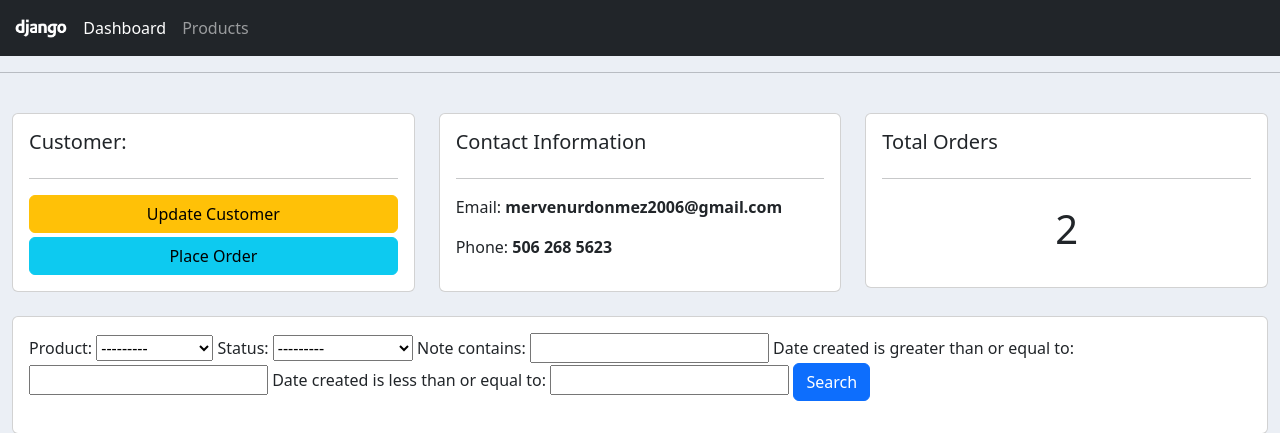
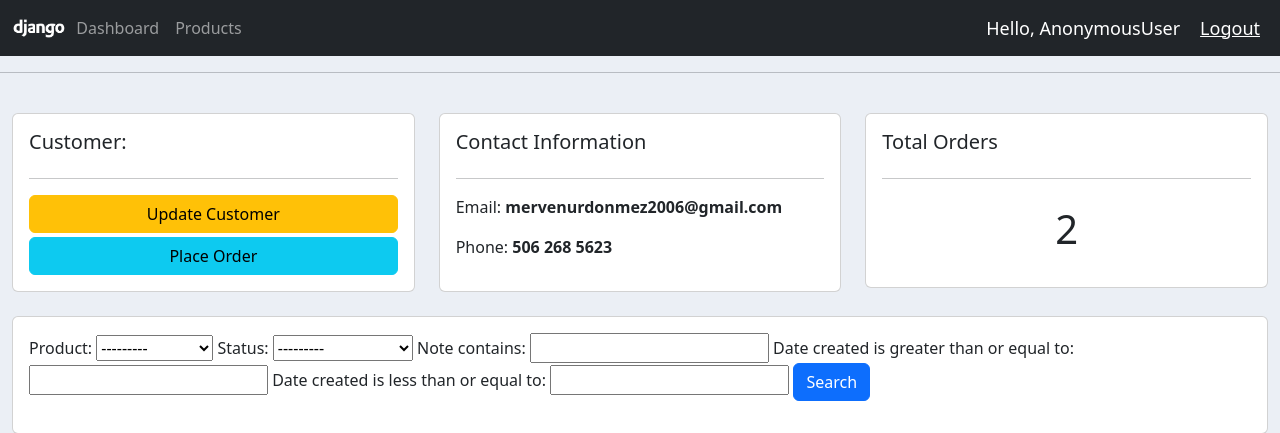
Before and after one commit to emreyoleri/Django-Framework-3.0-Crash-Course-Tutorials, a Django app: page /customer/1/ in a window 1280 px wide. Shown: the top 433 px of the page. Run offline with Django 4.2, Linux system fonts and the light colour scheme; data comes from the database, SQL or seed files in the repository; both versions use the stored data as it was after the commit.

Commit message:
Logging out

```diff
--- a/accounts/templates/accounts/navbar.html
+++ b/accounts/templates/accounts/navbar.html
@@ -1,17 +1,25 @@
 {% load static %}
-<nav class="navbar navbar-expand-lg bg-dark navbar-dark">
-  <div class="container-fluid">
+
+<style>
+  .hello-msg {
+    font-size: 18px;
+    color: #fff;
+    margin-right: 20px;
+  }
+</style>
+
+<nav class="navbar navbar-expand-lg navbar-dark bg-dark">
   <img
     src="{% static 'images/python.png' %}"
     alt="logo"
     height="35"
-      style="margin-right: 5px"
+    style="margin-left: 10px"
   />
   <button
     class="navbar-toggler"
     type="button"
-      data-bs-toggle="collapse"
-      data-bs-target="#navbarNav"
+    data-toggle="collapse"
+    data-target="#navbarNav"
     aria-controls="navbarNav"
     aria-expanded="false"
     aria-label="Toggle navigation"
@@ -20,15 +28,15 @@
   </button>
   <div class="collapse navbar-collapse" id="navbarNav">
     <ul class="navbar-nav">
-        <li class="nav-item">
-          <a class="nav-link active" aria-current="page" href="{% url 'home' %}"
-            >Dashboard</a
-          >
+      <li class="nav-item active">
+        <a class="nav-link" href="{% url 'home' %}">Dashboard</a>
       </li>
       <li class="nav-item">
         <a class="nav-link" href="{% url 'products' %}">Products</a>
       </li>
     </ul>
   </div>
-  </div>
+
+  <span class="hello-msg">Hello, {{request.user}}</span>
+  <span><a class="hello-msg" href="{% url 'logout' %}">Logout</a></span>
 </nav>
```
Also changed, not shown: db.sqlite3. Lines whose indentation alone changed are shown as unchanged.
